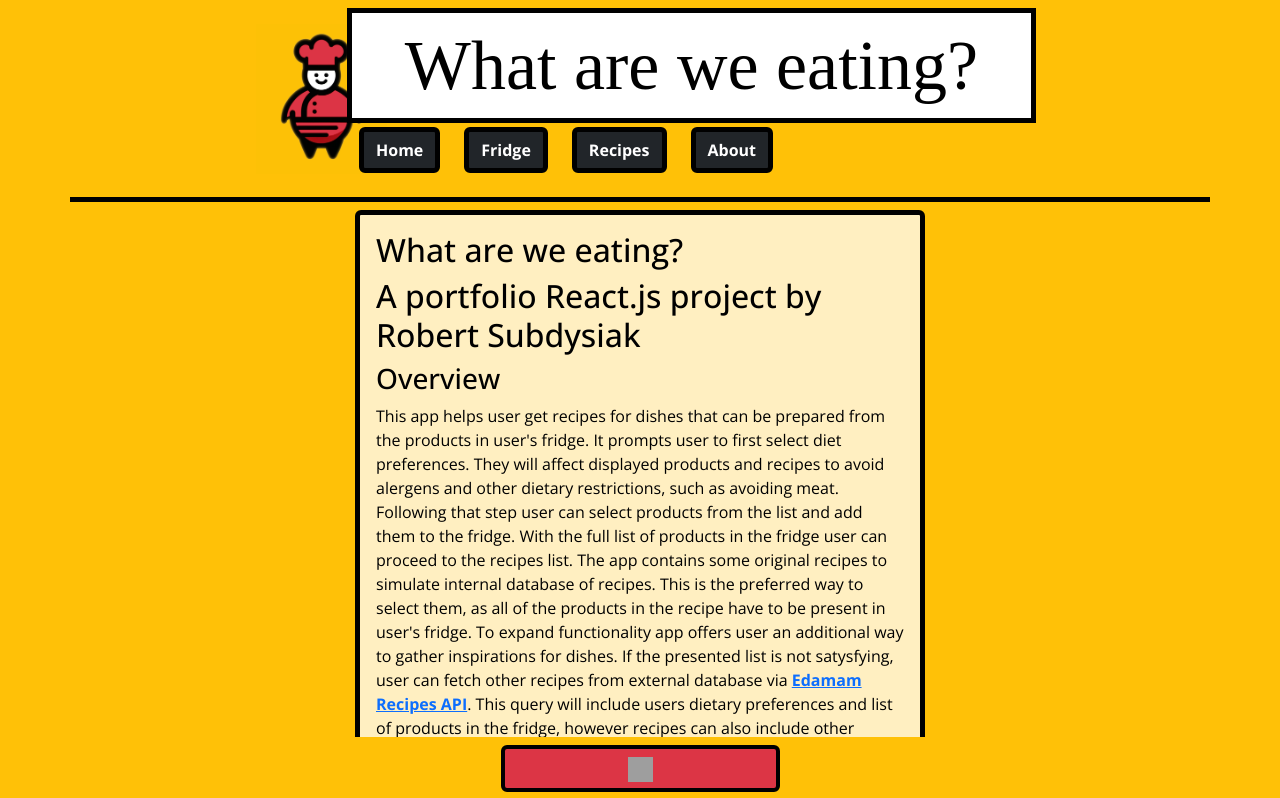
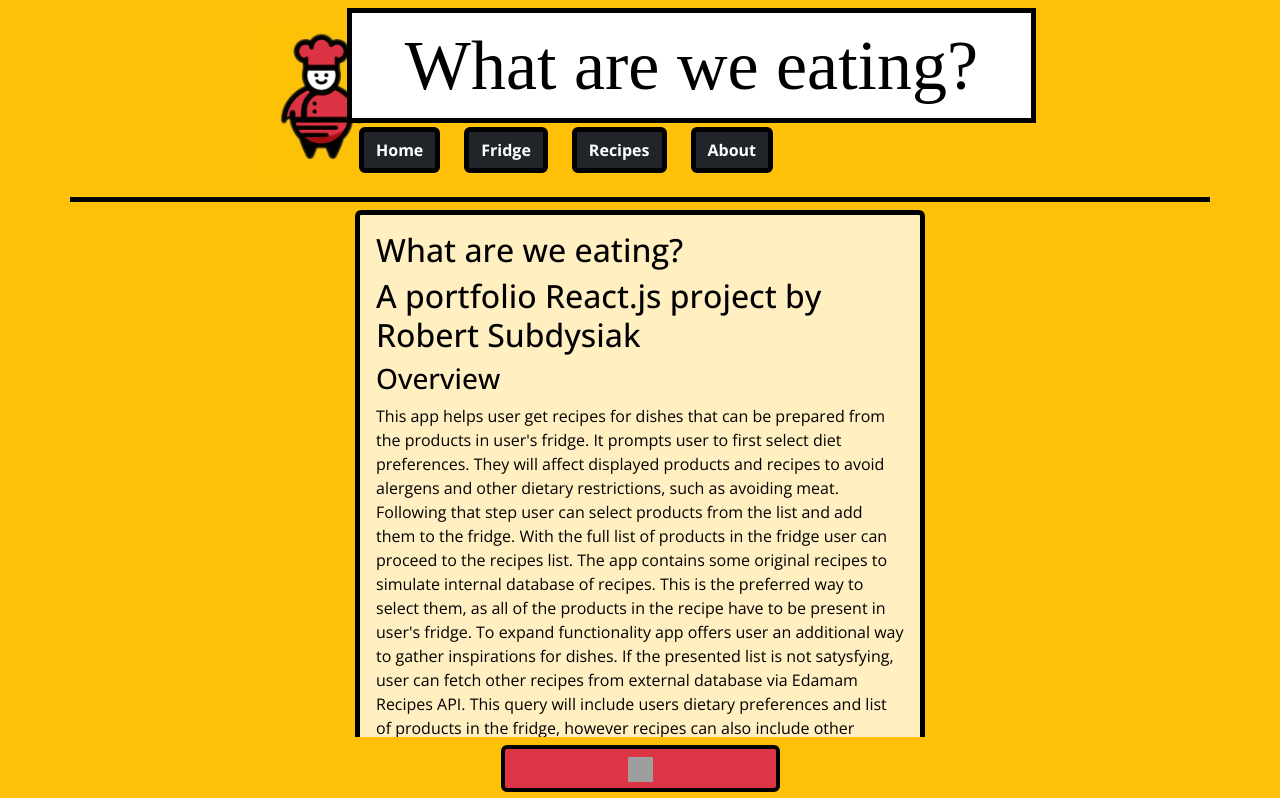
Before and after one commit to Rsubdy/what-are-we-eating, a React (Create React App) app: page /about in a window 1280 px wide. Shown: the top 798 px of the page. Built offline with nearby package versions, Linux system fonts and the light colour scheme; grey boxes are pictures that could not be loaded; a web font is replaced by a local one.

Commit message:
Correction in About

```diff
--- a/src/components/About.js
+++ b/src/components/About.js
@@ -13,7 +13,7 @@ function About() {
       It prompts user to first select diet preferences. They will affect displayed products and recipes to avoid alergens and other dietary restrictions, such as avoiding meat.
       Following that step user can select products from the list and add them to the fridge.
       With the full list of products in the fridge user can proceed to the recipes list. The app contains some original recipes to simulate internal database of recipes. This is the preferred way to select them, as all of the products in the recipe have to be present in user's fridge.
-      To expand functionality app offers user an additional way to gather inspirations for dishes. If the presented list is not satysfying, user can fetch other recipes from external database via <strong><a href="https://www.edamam.com">Edamam Recipes API</a></strong>. This query will include users dietary preferences and list of products in the fridge, however recipes can also include other products, so there is good chance that user will have to pay the visit to the grocery store.
+      To expand functionality app offers user an additional way to gather inspirations for dishes. If the presented list is not satysfying, user can fetch other recipes from external database via Edamam Recipes API. This query will include users dietary preferences and list of products in the fridge, however recipes can also include other products, so there is good chance that user will have to pay the visit to the grocery store.
       To avoid losing information on reloads, the list of products in the fridge and list of recipes from API are stored in browser's local storage. At any moment user can clear all of the information with a press of a button.
       </p>
       <h3>Technology used</h3>
```
